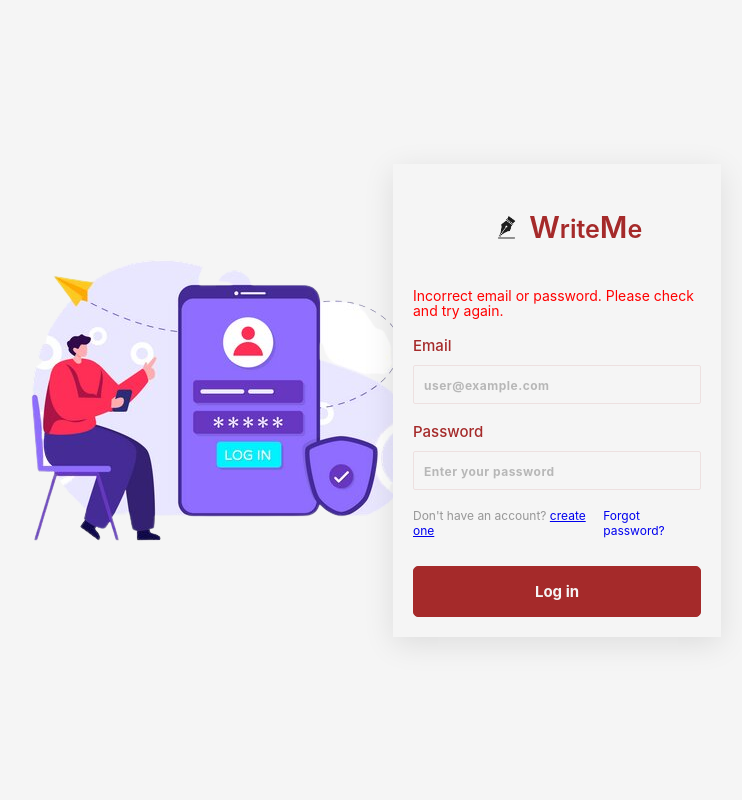
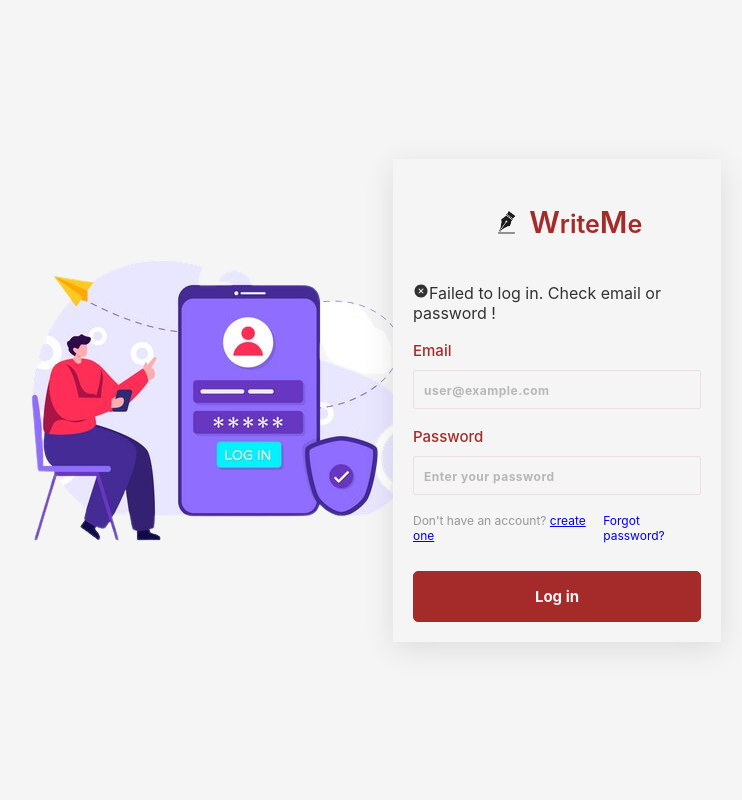
Before and after one commit to 1wes/WriteMe-Carbon, a React (Vite) app: page /#/login in a window 1280 px wide. Both pictures are taken after typing "name@example.com", "Sample123" into the empty fields and a click on the button "Log in". Shown: the top 800 px of the page, without its empty margins (83-825 px from the left). Built offline with nearby package versions, Linux system fonts and the light colour scheme; no server answers.

Commit message:
feat(login): change login error display

```diff
--- a/src/components/login.jsx
+++ b/src/components/login.jsx
@@ -1,10 +1,10 @@
-import React, { useState, useLayoutEffect, useEffect } from "react";
+import React, { useState, useLayoutEffect, Fragment } from "react";
 
 import './login.css';
 
 import Footer from './footer';
-import {Logo} from './navbar';
-import { FormAlerts, Error } from "./create-order";
+import { Logo } from './navbar';
+import { FormAlerts } from "./create-order";
 import { CtaButton } from "./services";
 import { useAuth } from "../context/Auth";
 import useLoginStatus from "../hooks/useLogInStatus";
@@ -12,6 +12,9 @@ import useLoginStatus from "../hooks/useLogInStatus";
 import { Link } from "react-router-dom";
 
 import axiosInstance from "../utils/axios";
+
+import { IoIosCloseCircle } from "react-icons/io";
+
 
 const LoginForm = () => {
 
@@ -51,28 +54,11 @@ const LoginForm = () => {
                 setLoggedIn(true);
                 setRole(res.data.role)
             }
-        }).catch((err)=>{
+        }).catch(()=>{
 
             setError(true);
-            setLoggedIn(false);
         })
     }
-
-    const loginError=error?(
-        <Error id={`login-error`} errorMessage={`Incorrect email or password. Please check and try again.`} />
-    ):"";
-
-    useEffect(()=>{
-        if(error){
-            const loginForm=document.getElementById("user-login-form");
-
-            loginForm.classList.add("login-animation")
-        }else{
-            const loginForm=document.getElementById("user-login-form");
-
-            loginForm.classList.remove("login-animation")
-        }
-    },[error]);
 
     const removeError=()=>{
 
@@ -89,7 +75,7 @@ const LoginForm = () => {
                         </div>
                     </div>
                 </div>
-                {loginError}
+                {error && <LoginError/>}
                 <div className="input-group">
                     <label>Email</label>
                     <div>
@@ -136,4 +122,24 @@ const Login = () => {
         </React.Fragment>
     )
 }
+
+const LoginError = () => {
+
+    return (
+        <Fragment>
+            <div className="loginError">
+                <div className="error-notification">
+                    <span className="error-icon">
+                        <i>
+                            <IoIosCloseCircle/>
+                        </i>
+                    </span>
+                    <span>
+                        Failed to log in. Check email or password !
+                    </span>
+                </div>
+            </div>
+        </Fragment>
+    )
+}
 export default Login;
```
